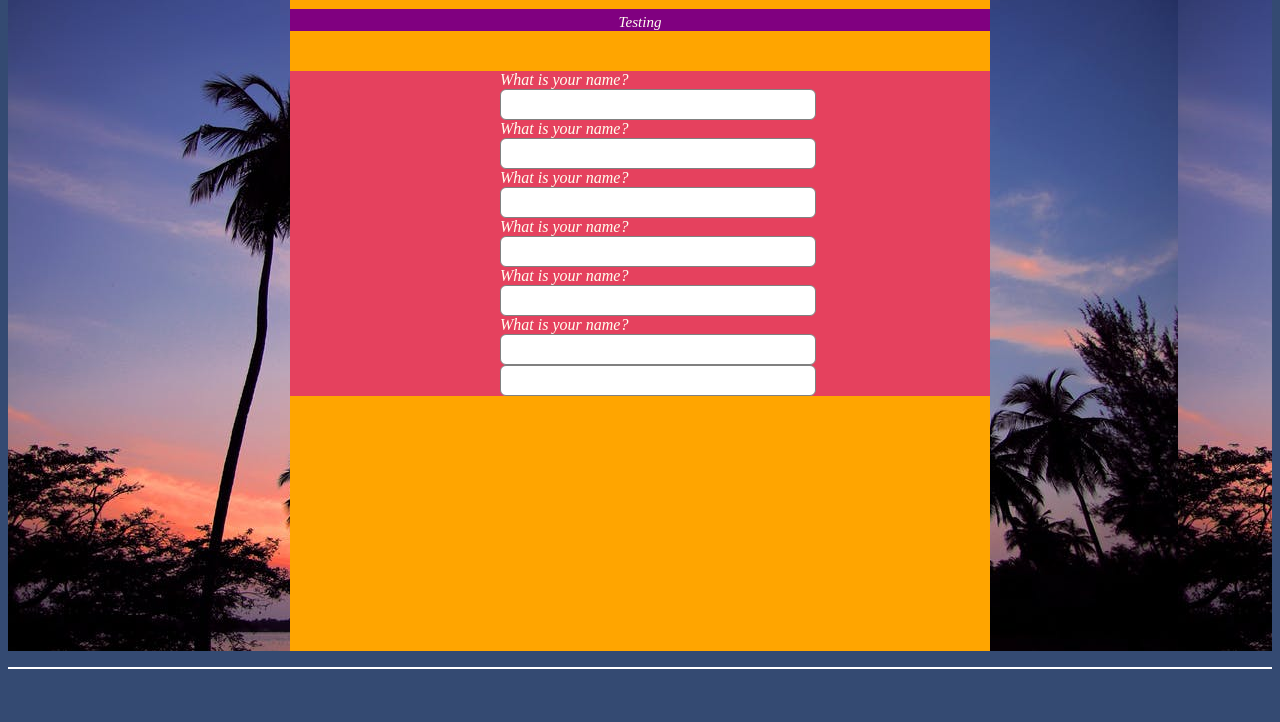
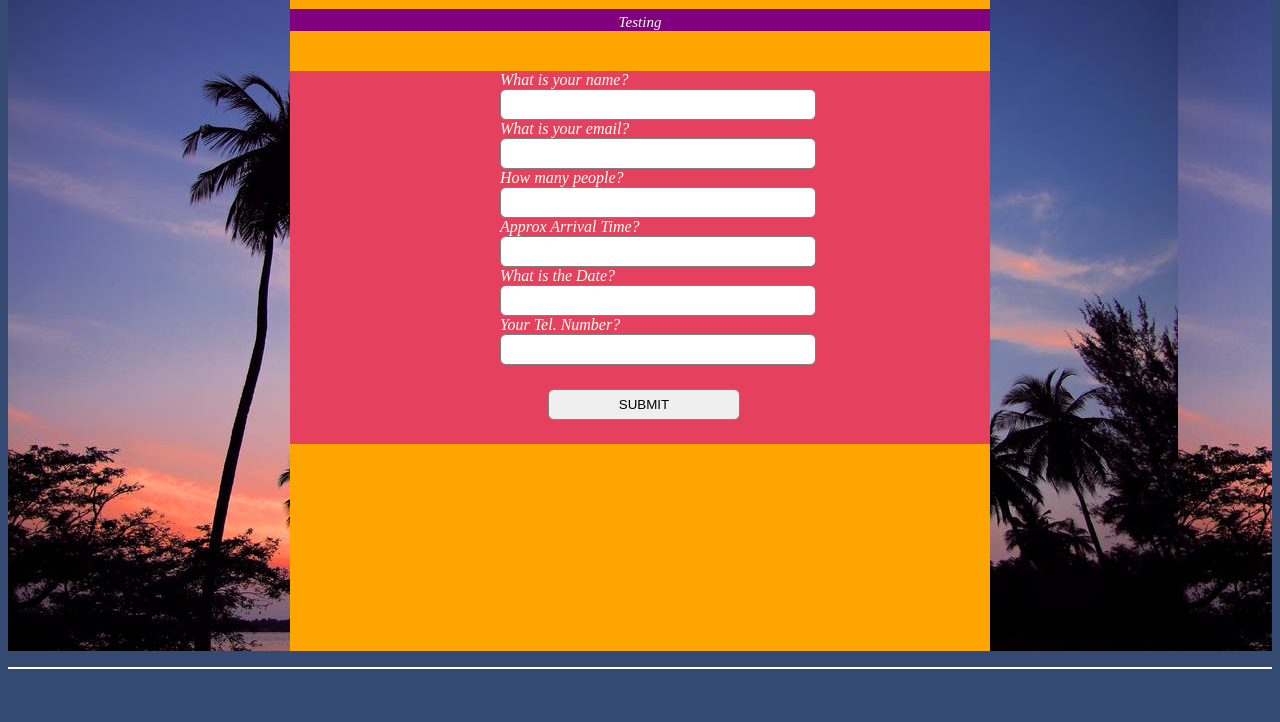
Before and after one commit to MishaLea/front, a plain HTML site: page bookings.html in a window 1280 px wide. Shown: the part 1160-1882 px from the top of the page. Drawn offline with Linux system fonts and the light colour scheme.

Commit message:
Add content to booking form

```diff
--- a/assets/css/style.css
+++ b/assets/css/style.css
@@ -402,6 +402,16 @@ p {
 }
 
 
+
+/* Submit */
+
+#submit {
+    width: 80%;
+    margin: 24px 24px;
+    text-align: center;
+}
+
+
 /* Will delete .footer-page-2 and use class s-m-links to format footer on bookings page */
 
 /* .footer-page-2 {
--- a/bookings.html
+++ b/bookings.html
@@ -71,27 +71,27 @@
                             <input type="text" name="name" id="name">
                         </div>
                         <div>
-                            <span>What is your name?</span>
+                            <span>What is your email?</span>
+                            <input type="email" name="name" id="name">
+                        </div>
+                        <div>
+                            <span>How many people?</span> <!-- This is the select option -->
                             <input type="text" name="name" id="name">
                         </div>
                         <div>
-                            <span>What is your name?</span>
+                            <span>Approx Arrival Time?</span>
                             <input type="text" name="name" id="name">
                         </div>
                         <div>
-                            <span>What is your name?</span>
+                            <span>What is the Date?</span>
                             <input type="text" name="name" id="name">
                         </div>
                         <div>
-                            <span>What is your name?</span>
+                            <span>Your Tel. Number?</span>
                             <input type="text" name="name" id="name">
                         </div>
-                        <div>
-                            <span>What is your name?</span>
-                            <input type="text" name="name" id="name">
-                        </div>
-                        <div>
-                            <input type="text" name="name" id="name">
+                        <div id="submit">
+                            <input type="submit" value="SUBMIT" name="name" id="submit">
                         </div>
                     </form>
                 </div>
```
